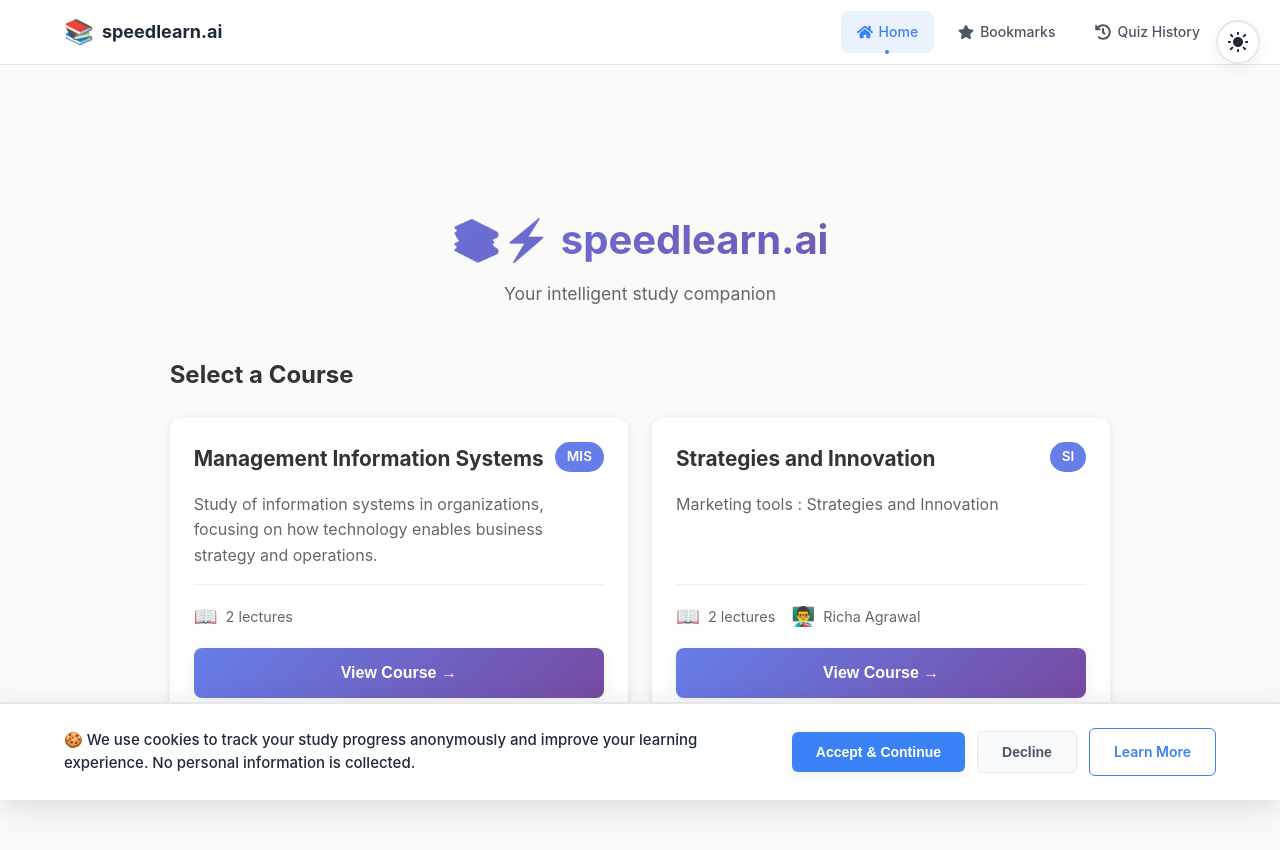
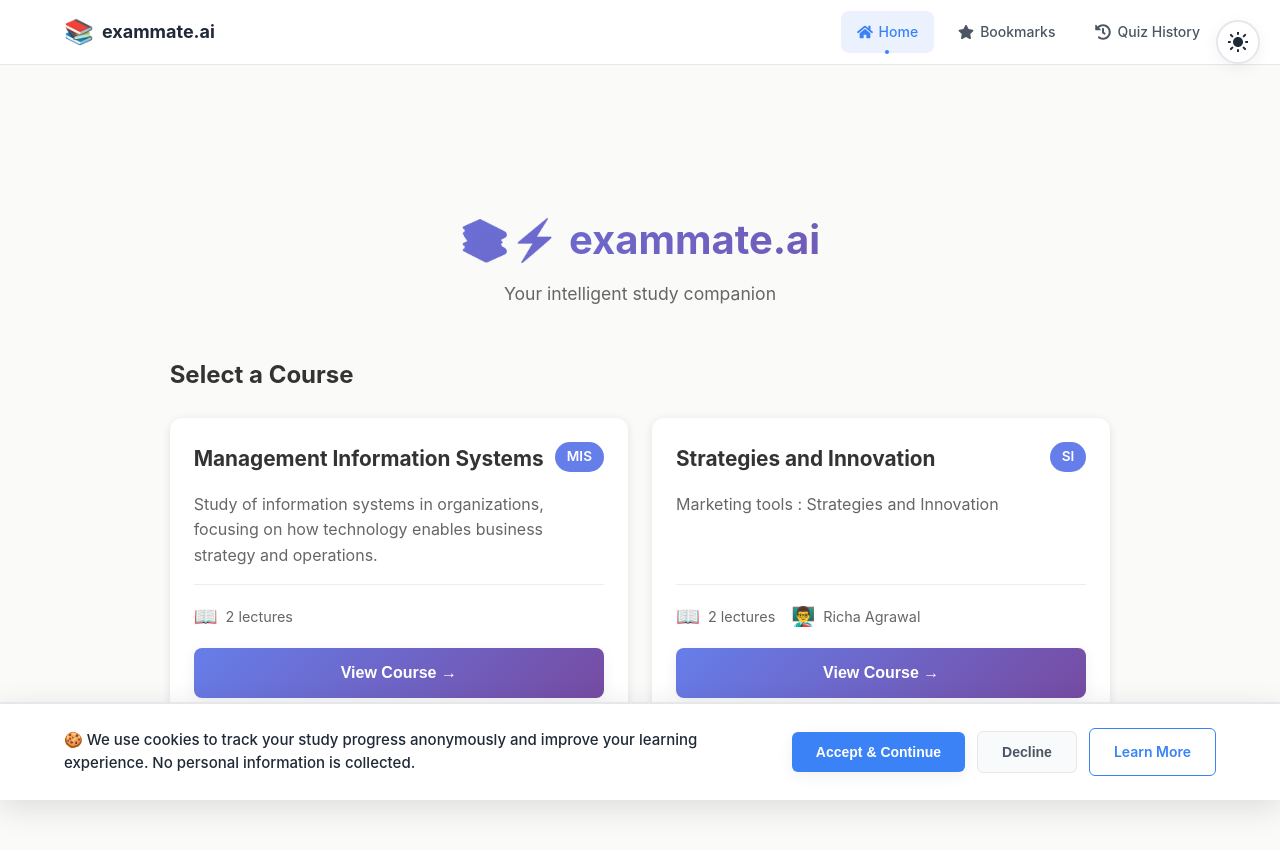
Before and after one commit to orewa-arun/flashcards-frontend, a React app in the folder frontend/: page / in a window 1280 px wide. Shown: the top 850 px of the page. Built offline with nearby package versions, Linux system fonts and the light colour scheme; no server answers; the HTML template or start-up script is replaced by a standard one.

Commit message:
added exammate.ai domain name

```diff
--- a/frontend/src/components/Navigation.jsx
+++ b/frontend/src/components/Navigation.jsx
@@ -25,7 +25,7 @@
         {/* Logo/Brand */}
         <Link to="/" className="nav-brand" onClick={closeMenu}>
           <span className="brand-icon">📚</span>
-          <span className="brand-text">speedlearn.ai</span>
+          <span className="brand-text">exammate.ai</span>
         </Link>
 
         {/* Desktop Navigation */}
--- a/frontend/src/views/CourseListView.jsx
+++ b/frontend/src/views/CourseListView.jsx
@@ -32,7 +32,7 @@
   return (
     <div className="course-list-view">
       <header className="page-header">
-        <h1>📚⚡ speedlearn.ai</h1>
+        <h1>📚⚡ exammate.ai</h1>
         <p className="subtitle">Your intelligent study companion</p>
       </header>
 
```
